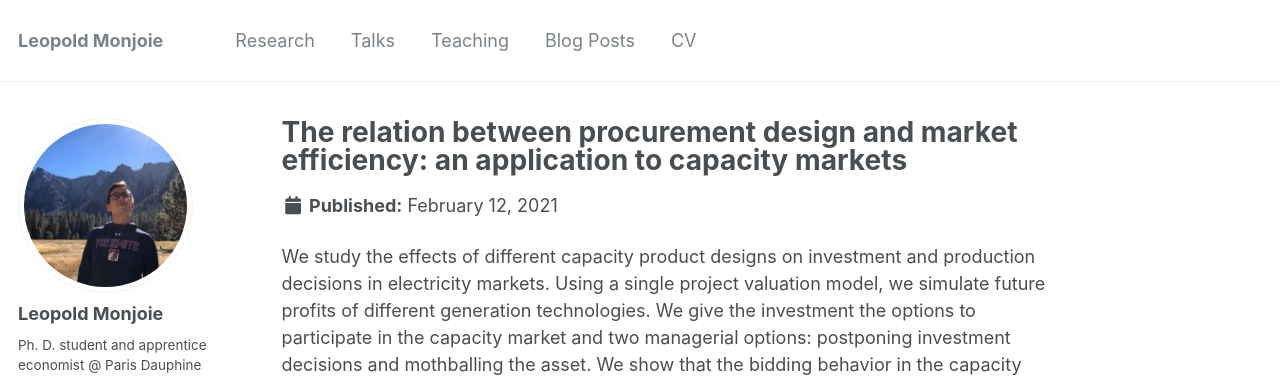
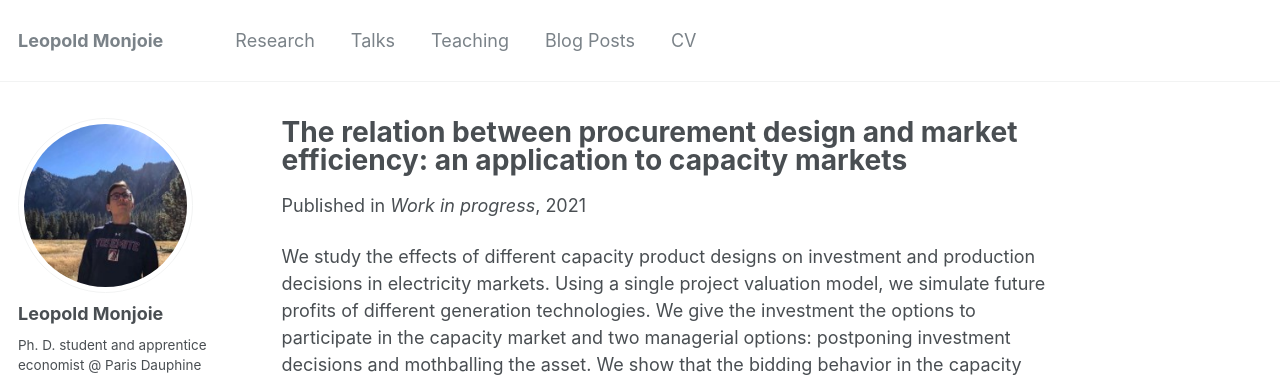
Before and after one commit to LeopoldM/LeopoldM.github.io, a Jekyll site: the page built from _publications/2021-02-12-paper-title-number-2.md, in a window 1280 px wide and 1113 px high. Shown: the top 377 px of the window. Built offline with Jekyll 4.4.1, drawn with Linux system fonts in a browser that asks for light colours.

Commit message:
Update 2021-02-12-paper-title-number-2.md

```diff
--- a/_publications/2021-02-12-paper-title-number-2.md
+++ b/_publications/2021-02-12-paper-title-number-2.md
@@ -3,6 +3,7 @@ title: "The relation between procurement design and market efficiency: an applic
 collection: publications
 permalink: /publication/2010-10-01-paper-title-number-2
 date: 2021-02-12
+venue: Work in progress
 paperurl: 'http://academicpages.github.io/files/paper2.pdf'
 ---
 
```
